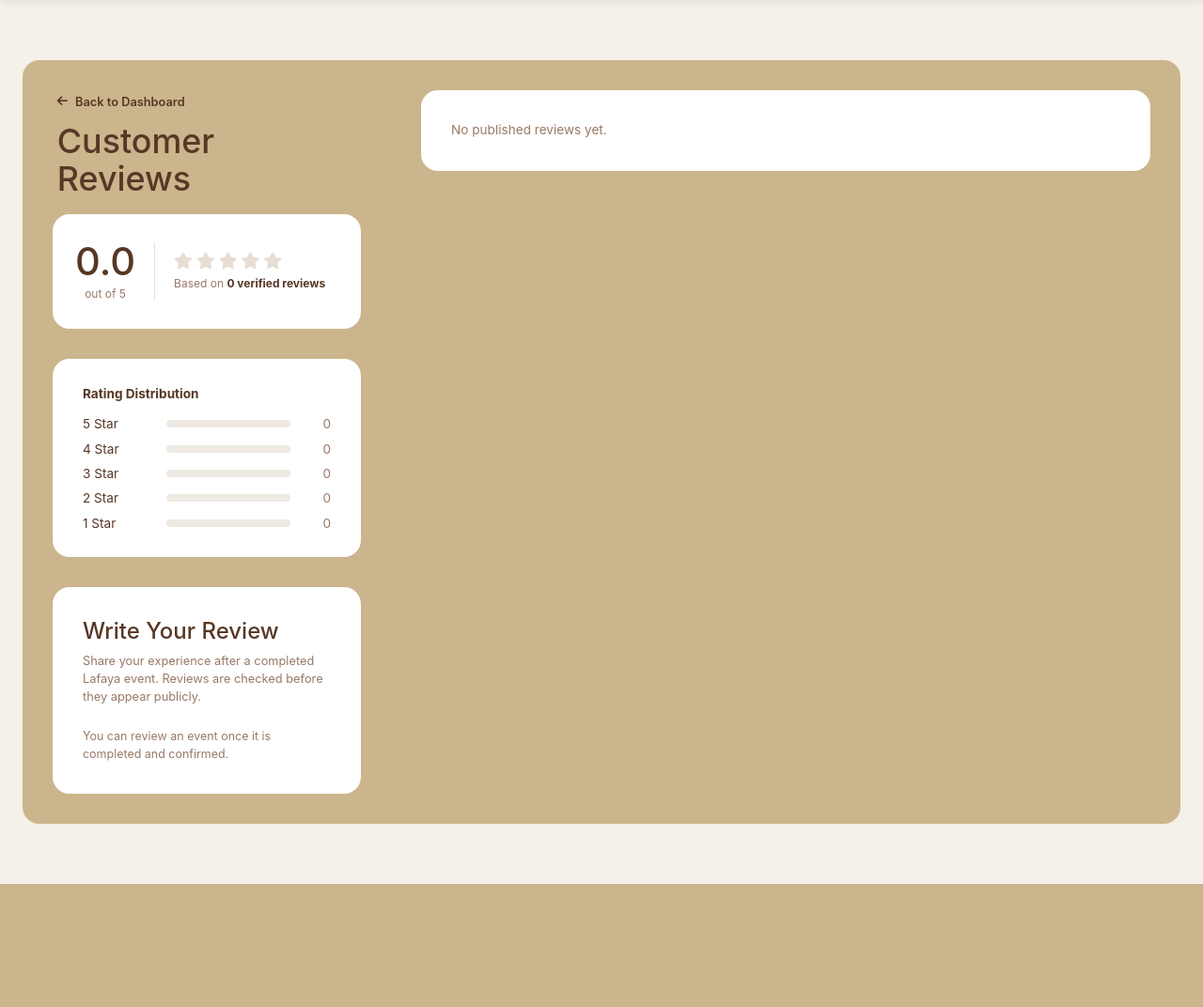
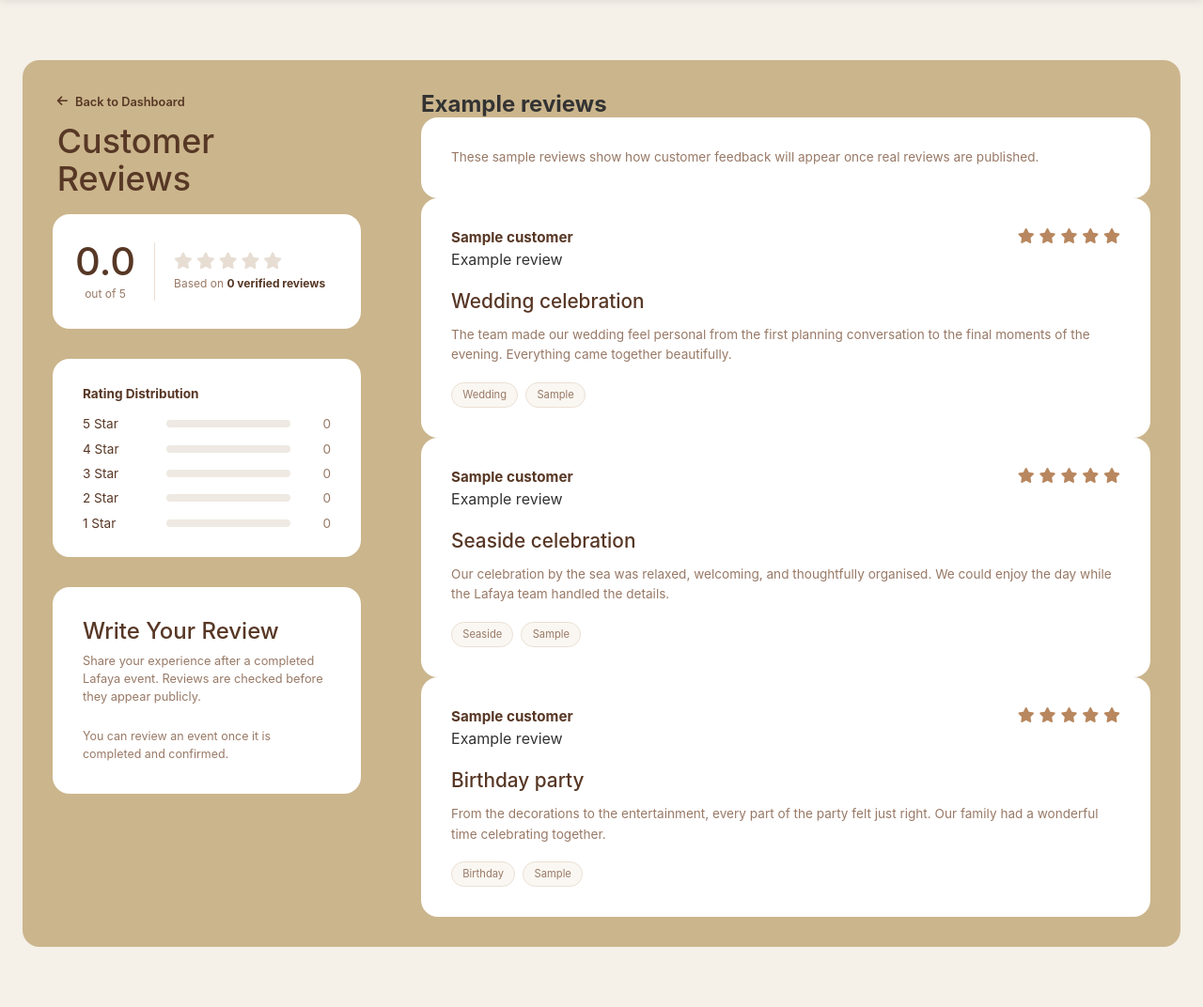
Before and after one commit to vidoushi08/Lafaya, a Django app: page /reviews/ in a window 1280 px wide. Shown: the part 57-1129 px from the top of the page at 94% size. Before the commit the page ends 998 px from the top, so only its background shows below. Run offline with Django 5.2, Linux system fonts and the light colour scheme; the visitor is signed in with stand-in values (Sample User, id 1); data comes from the database, SQL or seed files in the repository; data that the repository does not hold is empty.

Commit message:
Add sample reviews to empty reviews page

```diff
--- a/reviews/templates/reviews/reviews.html
+++ b/reviews/templates/reviews/reviews.html
@@ -91,7 +91,37 @@
             <ul class="review-tags" aria-label="Review event details"><li>{{ review.booking.event_type }}</li><li>{{ review.booking.event_date|date:"j M Y" }}</li></ul>
           </article>
         {% empty %}
-          <p class="reviews-empty">No published reviews yet.</p>
+          <section aria-labelledby="example-reviews-heading">
+            <h2 id="example-reviews-heading">Example reviews</h2>
+            <p class="reviews-empty">These sample reviews show how customer feedback will appear once real reviews are published.</p>
+            <article class="review-card">
+              <div class="review-card-header">
+                <div><h2>Sample customer</h2><span>Example review</span></div>
+                <span class="reviews-stars" aria-label="5 out of 5 stars">{% for star in "12345" %}<i class="fa-solid fa-star" aria-hidden="true"></i>{% endfor %}</span>
+              </div>
+              <h3>Wedding celebration</h3>
+              <p class="review-card-copy">The team made our wedding feel personal from the first planning conversation to the final moments of the evening. Everything came together beautifully.</p>
+              <ul class="review-tags" aria-label="Example event details"><li>Wedding</li><li>Sample</li></ul>
+            </article>
+            <article class="review-card">
+              <div class="review-card-header">
+                <div><h2>Sample customer</h2><span>Example review</span></div>
+                <span class="reviews-stars" aria-label="5 out of 5 stars">{% for star in "12345" %}<i class="fa-solid fa-star" aria-hidden="true"></i>{% endfor %}</span>
+              </div>
+              <h3>Seaside celebration</h3>
+              <p class="review-card-copy">Our celebration by the sea was relaxed, welcoming, and thoughtfully organised. We could enjoy the day while the Lafaya team handled the details.</p>
+              <ul class="review-tags" aria-label="Example event details"><li>Seaside</li><li>Sample</li></ul>
+            </article>
+            <article class="review-card">
+              <div class="review-card-header">
+                <div><h2>Sample customer</h2><span>Example review</span></div>
+                <span class="reviews-stars" aria-label="5 out of 5 stars">{% for star in "12345" %}<i class="fa-solid fa-star" aria-hidden="true"></i>{% endfor %}</span>
+              </div>
+              <h3>Birthday party</h3>
+              <p class="review-card-copy">From the decorations to the entertainment, every part of the party felt just right. Our family had a wonderful time celebrating together.</p>
+              <ul class="review-tags" aria-label="Example event details"><li>Birthday</li><li>Sample</li></ul>
+            </article>
+          </section>
         {% endfor %}
       </div>
     </section>
```
